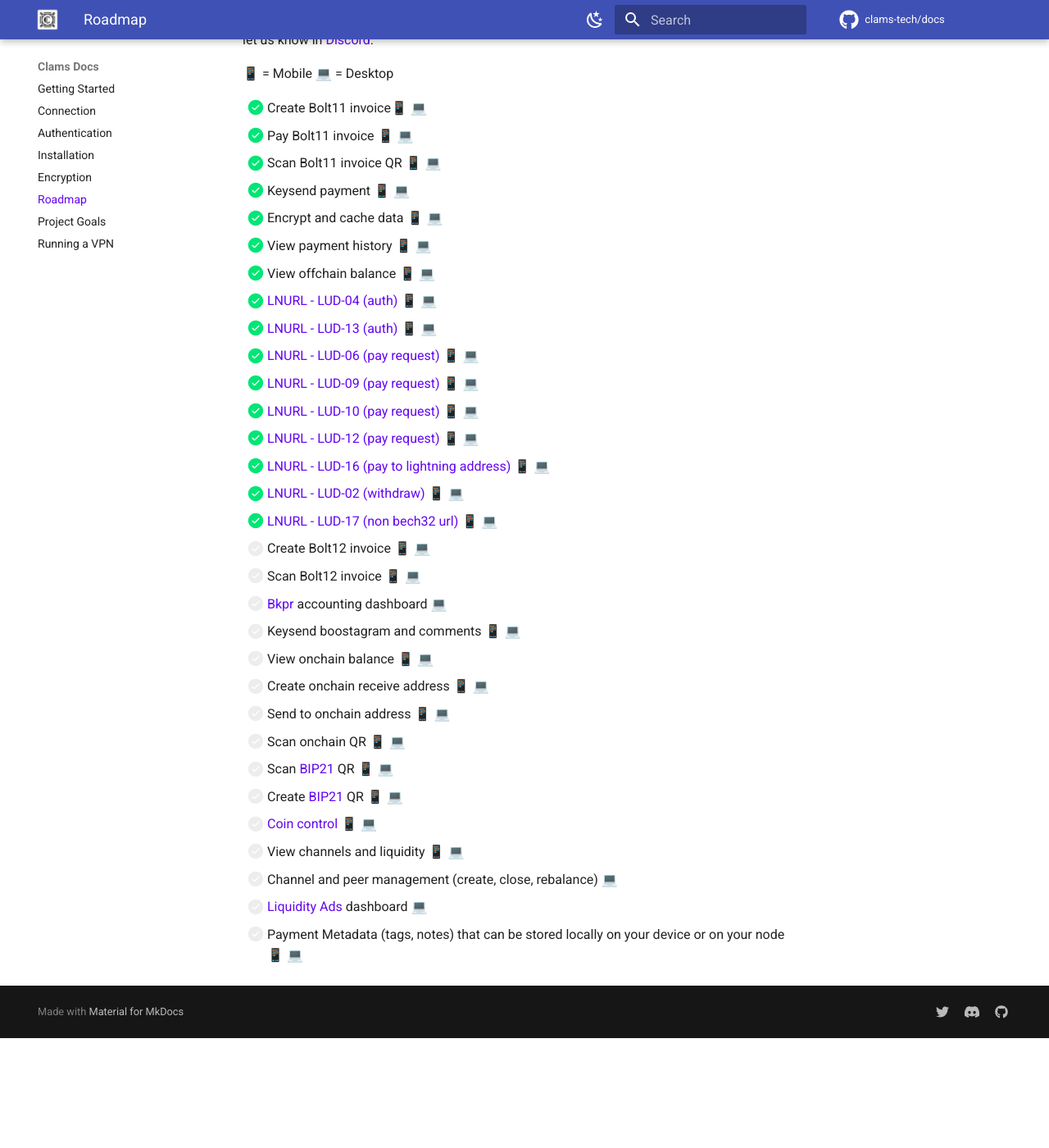
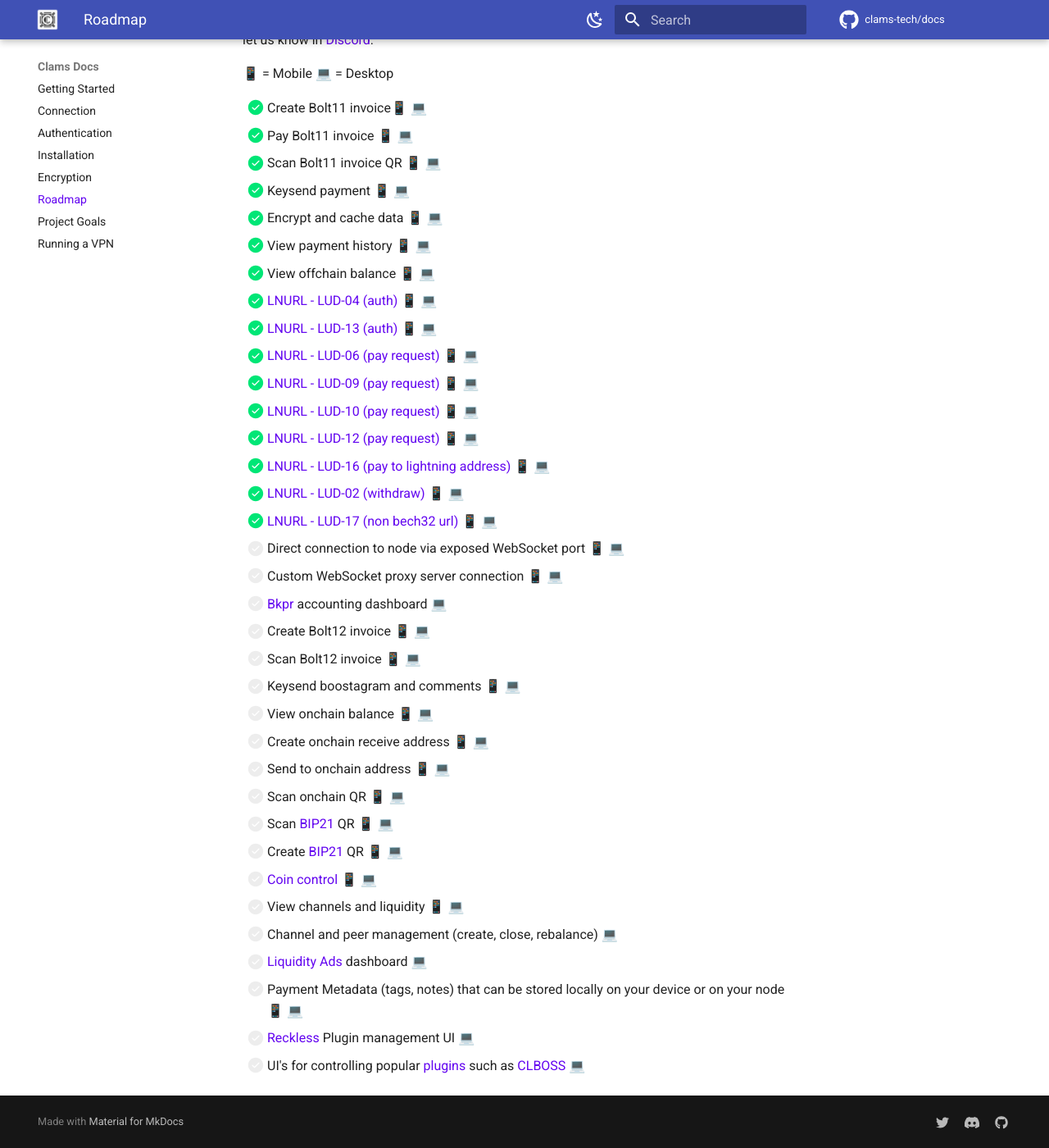
Before and after one commit to clams-tech/docs, an MkDocs documentation site: the page built from docs/roadmap.md, in a window 1280 px wide and 1400 px high, scrolled down 195 px. Shown: the whole window at 82% size. Built offline with MkDocs 1.6.1 and Material for MkDocs 9.7.7, drawn with Linux system fonts in a browser that asks for light colours; comment, search, counter and statistics services are not loaded; before the commit the page ends 1461 px from its top, so only the background shows below that.

Commit message:
Add to roadmap

```diff
--- a/docs/roadmap.md
+++ b/docs/roadmap.md
@@ -21,9 +21,11 @@ This is a list of the features we would like to implement in to the app. If ther
 - [x] [LNURL - LUD-16 (pay to lightning address)](https://github.com/lnurl/luds/blob/luds/16.md) 📱 💻
 - [x] [LNURL - LUD-02 (withdraw)](https://github.com/lnurl/luds/blob/luds/03.md) 📱 💻
 - [x] [LNURL - LUD-17 (non bech32 url)](https://github.com/lnurl/luds/blob/luds/17.md) 📱 💻
+- [ ] Direct connection to node via exposed WebSocket port 📱 💻
+- [ ] Custom WebSocket proxy server connection 📱 💻
+- [ ] [Bkpr](https://lightning.readthedocs.io/lightning-bkpr-listincome.7.html) accounting dashboard 💻
 - [ ] Create Bolt12 invoice 📱 💻
 - [ ] Scan Bolt12 invoice 📱 💻
-- [ ] [Bkpr](https://lightning.readthedocs.io/lightning-bkpr-listincome.7.html) accounting dashboard 💻
 - [ ] Keysend boostagram and comments 📱 💻
 - [ ] View onchain balance 📱 💻
 - [ ] Create onchain receive address 📱 💻
@@ -36,3 +38,5 @@ This is a list of the features we would like to implement in to the app. If ther
 - [ ] Channel and peer management (create, close, rebalance) 💻
 - [ ] [Liquidity Ads](https://medium.com/blockstream/setting-up-liquidity-ads-in-c-lightning-54e4c59c091d) dashboard 💻
 - [ ] Payment Metadata (tags, notes) that can be stored locally on your device or on your node 📱 💻
+- [ ] [Reckless](https://lightning.readthedocs.io/reckless.7.html) Plugin management UI 💻
+- [ ] UI's for controlling popular [plugins](https://github.com/lightningd/plugins) such as [CLBOSS](https://github.com/ZmnSCPxj/clboss) 💻
```
